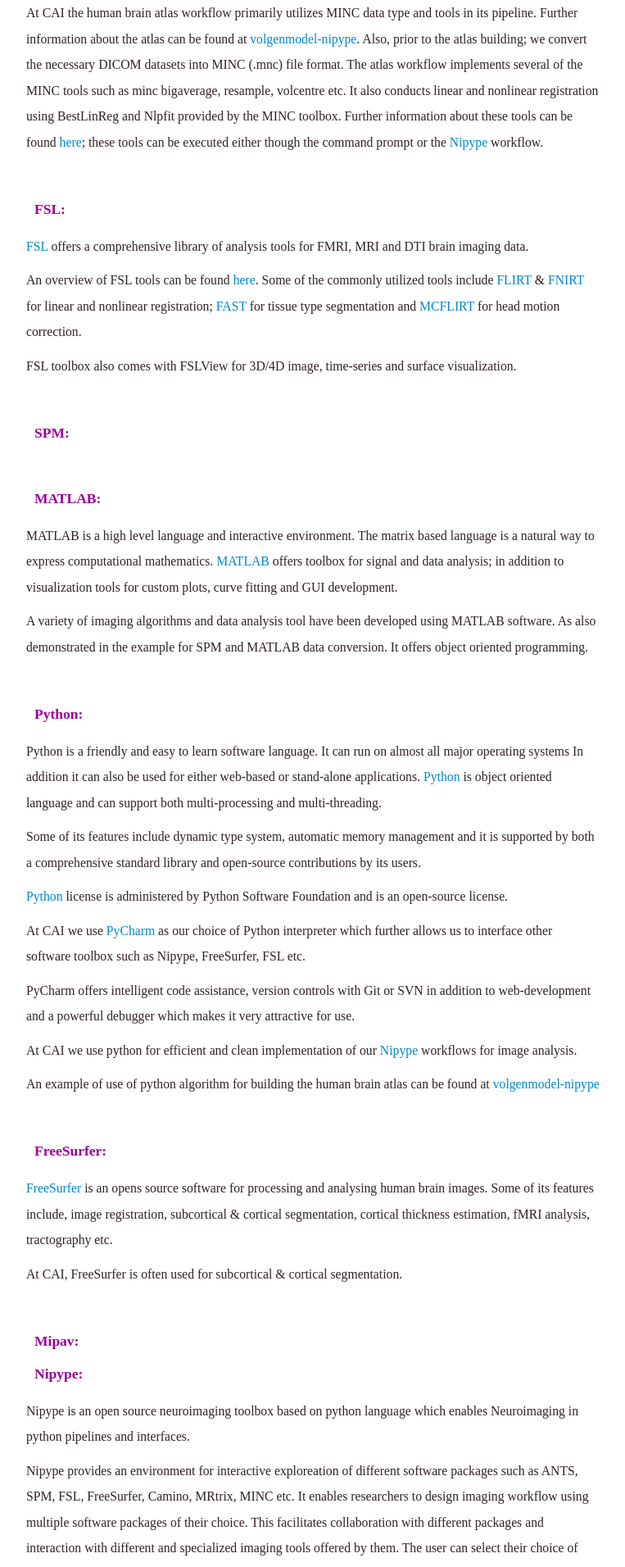
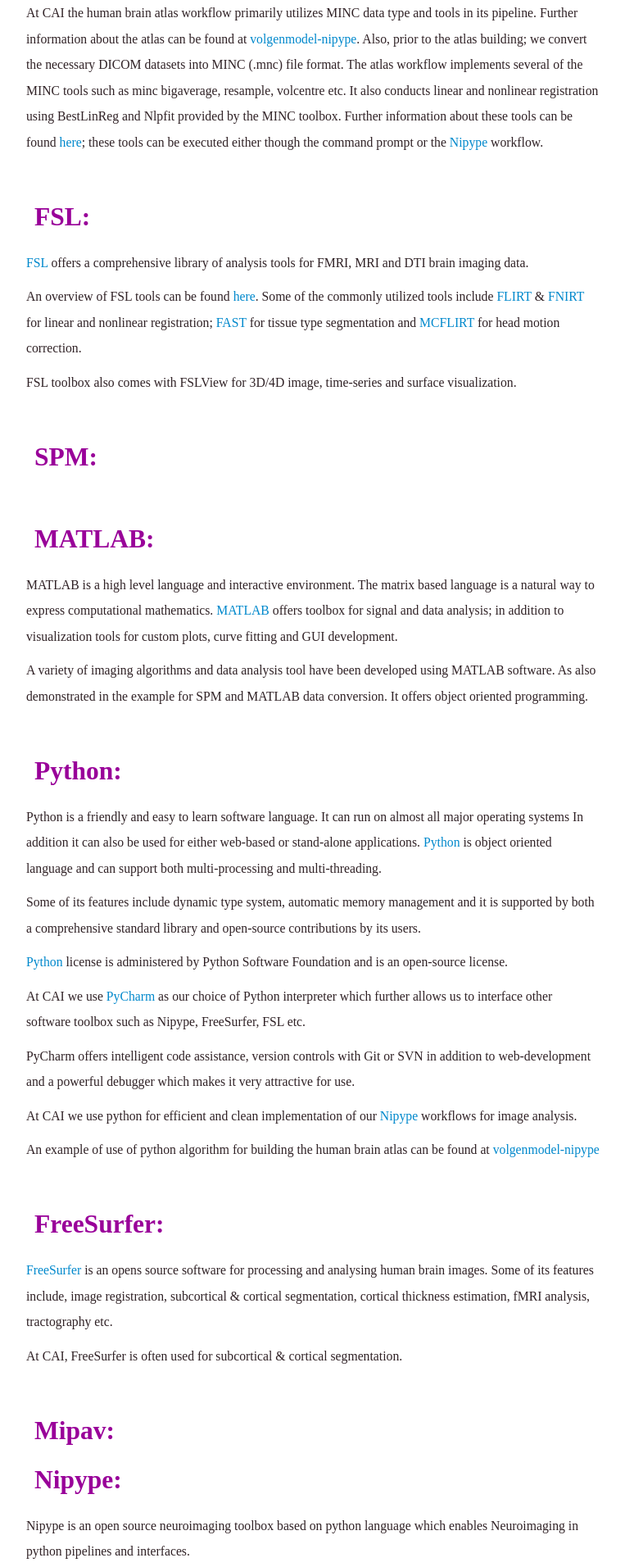
Before and after one commit to CAIsr/CAIsr.github.io, a Jekyll site: the page built from pages/imaging_tools.md, in a window 1280 px wide. Shown: the part 856-2768 px from the top of the page at 82% size, without its empty margins (258-1021 px from the left). Built offline with Jekyll 4.4.1, drawn with Linux system fonts in a browser that asks for light colours.

Commit message:
Update imaging_tools.md

```diff
--- a/pages/imaging_tools.md
+++ b/pages/imaging_tools.md
@@ -43,7 +43,7 @@
 </dl>
 
 <dl>
-<dd> <h4 style="color:#990099;"> FSL: </h4> </dd>
+<dd> <h2 style="color:#990099;"> FSL: </h2> </dd>
 </dl>
 
 [FSL](http://fsl.fmrib.ox.ac.uk/fsl/fslwiki/) offers a comprehensive library of analysis tools for FMRI, MRI and DTI brain
@@ -60,7 +60,7 @@
 </dl>
 
 <dl>
-<dd> <h4 style="color:#990099;"> SPM: </h4> </dd>
+<dd> <h2 style="color:#990099;"> SPM: </h2> </dd>
 </dl>
 
 <dl>
@@ -68,7 +68,7 @@
 </dl>
 
 <dl>
-<dd> <h4 style="color:#990099;"> MATLAB: </h4> </dd>
+<dd> <h2 style="color:#990099;"> MATLAB: </h2> </dd>
 </dl>
 
 MATLAB is a high level language and interactive environment. The matrix based language is a natural way to express computational
@@ -83,7 +83,7 @@
 </dl>
 
 <dl>
-<dd> <h4 style="color:#990099;"> Python: </h4> </dd>
+<dd> <h2 style="color:#990099;"> Python: </h2> </dd>
 </dl>
 
 Python is a friendly and easy to learn software language. It can run on almost all major operating systems
@@ -111,7 +111,7 @@
 </dl>
 
 <dl>
-<dd> <h4 style="color:#990099;"> FreeSurfer: </h4> </dd>
+<dd> <h2 style="color:#990099;"> FreeSurfer: </h2> </dd>
 </dl>
 
 [FreeSurfer](http://freesurfer.net/) is an opens source software for processing and analysing human brain images.
@@ -125,11 +125,11 @@
 </dl>
 
 <dl>
-<dd> <h4 style="color:#990099;"> Mipav: </h4> </dd>
+<dd> <h2 style="color:#990099;"> Mipav: </h2> </dd>
 </dl>
 
 <dl>
-<dd> <h4 style="color:#990099;"> Nipype: </h4> </dd>
+<dd> <h2 style="color:#990099;"> Nipype: </h2> </dd>
 </dl>
 
 Nipype is an open source neuroimaging toolbox based on python language which enables Neuroimaging
@@ -165,7 +165,7 @@
 </dl>
 
 <dl>
-<dd> <h4 style="color:#990099;"> Docker: </h4> </dd>
+<dd> <h2 style="color:#990099;"> Docker: </h2> </dd>
 </dl>
 
 At CAI, for the purposes of reproducible research we have dockerized our atlas building toolbox into
```
